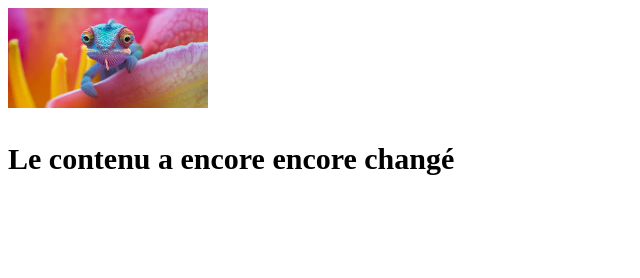
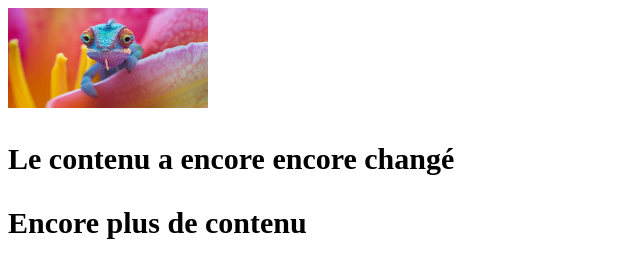
Before and after one commit to jdonat/commevousvoulez, a plain HTML site: page index.html in a window 1280 px wide. Shown: the whole page, without its empty margins (0-640 px from the left). Drawn offline with Linux system fonts and the light colour scheme.

Commit message:
new commit test

```diff
--- a/index.html
+++ b/index.html
@@ -10,7 +10,7 @@
     <img class="image" src="img/kameleon.jpeg" />
 
     <p>Le contenu a encore encore changé</p>
-
+	<p>Encore plus de contenu</p>
     <script src="js/scriptjs.js"></script>
   </body>
 </html>
```
